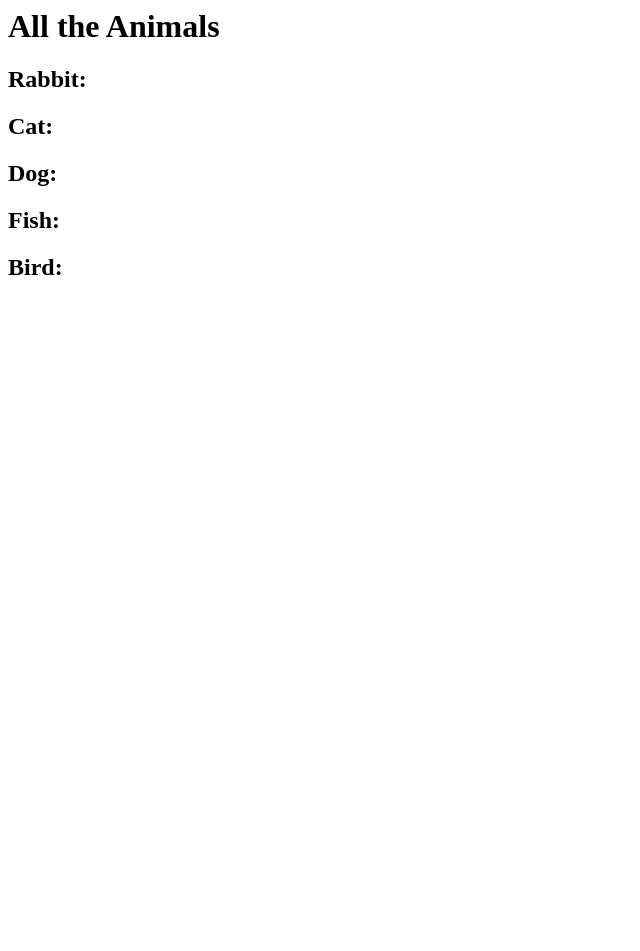
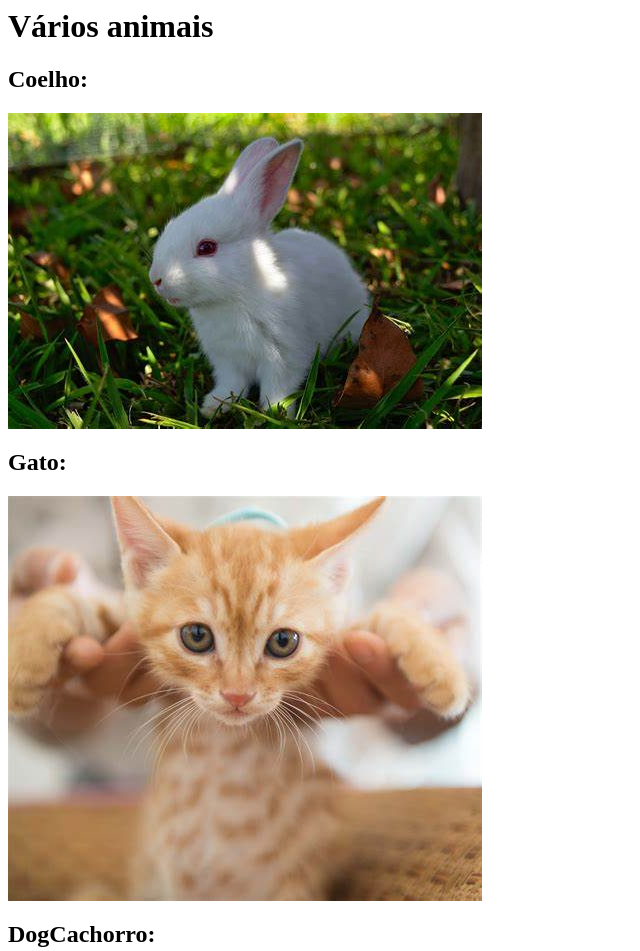
Before and after one commit to DevWalissonMatheus/Exercicios-WDB, a plain HTML site: page 4-0 File Paths/Folder0/index.html in a window 1280 px wide. Shown: the top 951 px of the page, without its empty margins (0-640 px from the left). Before the commit the page ends 800 px from the top, so only its background shows below. Drawn offline with Linux system fonts and the light colour scheme.

Commit message:
exercicio pronto

```diff
--- a/4-0 File Paths/Folder0/index.html
+++ b/4-0 File Paths/Folder0/index.html
@@ -1,10 +1,11 @@
-<h1>All the Animals</h1>
-<h2>Rabbit:</h2>
-
-<h2>Cat:</h2>
-
-<h2>Dog:</h2>
-
-<h2>Fish:</h2>
-
-<h2>Bird:</h2>
+<h1>Vários animais</h1>
+<h2>Coelho:</h2>
+<img src="./rabbit.png" alt="Coelho">
+<h2>Gato:</h2>
+<img src="./Folder3/cat.png" alt="Gato">
+<h2>DogCachorro:</h2>
+<img src="../dog.png" alt="Cachorro">
+<h2>Peixe:</h2>
+<img src="../Folder1/fish.png" alt="Peixe">
+<h2>Pássaro:</h2>
+<img src="../Folder1/Folder2/bird.png" alt="Pássaro">
```
Also changed, not shown: 4-0 File Paths/Folder0/solution.html (deleted, +0 -16 lines).
